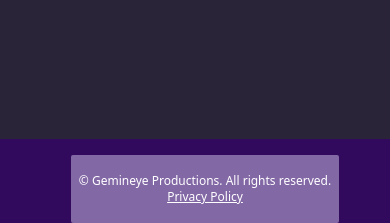
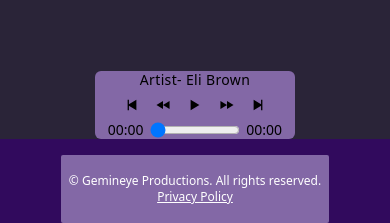
Before and after one commit to marshall-vogt/gemineye-productions-project, a React (Vite) app in the folder client/: page / in a window 390 px wide. Shown: the part 621-844 px from the top of the page. Built offline with nearby package versions, Linux system fonts and the light colour scheme; no server answers.

Commit message:
Added responsiveness to AudioPlayer component and cleaned up styling

```diff
--- a/client/src/components/AudioPlayer.tsx
+++ b/client/src/components/AudioPlayer.tsx
@@ -37,7 +37,7 @@ export default function AudioPlayer() {
   };
 
   return (
-    <div className="flex flex-col justify-center items-center h-full">
+    <div className="flex flex-col justify-center items-center h-[8vh] sm:h-full sm:mr-5 bg-[#8368a6] rounded-md">
       <DisplayTrack displayTrackProps={displayTrackProps} />
       <Controls controlsProps={controlsProps} />
       <ProgressBar progressBarProps={progressBarProps} />
--- a/client/src/components/Controls.tsx
+++ b/client/src/components/Controls.tsx
@@ -74,9 +74,9 @@ export default function Controls({ controlsProps }: Props) {
   }, [volume, audioRef, muteVolume]);
 
   return (
-    <div className="flex flex-col justify-center items-center w-[20vw]">
+    <div className="flex flex-col justify-center items-center text-sm w-full">
       <div
-        className="w-[10vw] flex justify-between mb-2"
+        className="w-[70%] flex justify-between text-md mb-2"
         style={{ display: 'flex' }}>
         <button onClick={handlePrevious}>
           <IoPlaySkipBackSharp />
@@ -95,7 +95,7 @@ export default function Controls({ controlsProps }: Props) {
           <IoPlaySkipForwardSharp />
         </button>
       </div>
-      <div className="mb-1">
+      <div className="hidden md:block text-md w-[90%] text-center">
         <button onClick={() => setMuteVolume(!muteVolume)}>
           {muteVolume || volume < 5 ? (
             <IoMdVolumeOff />
@@ -111,7 +111,6 @@ export default function Controls({ controlsProps }: Props) {
           max={100}
           value={volume}
           onChange={(e) => setVolume(Number(e.target.value))}
-          className=""
         />
       </div>
     </div>
--- a/client/src/components/DisplayTrack.tsx
+++ b/client/src/components/DisplayTrack.tsx
@@ -28,8 +28,8 @@ export default function DisplayTrack({ displayTrackProps }: Props) {
         onLoadedMetadata={onLoadedMetadata}
         onEnded={handleNext}
       />
-      <div className="font-semibold mb-1 tracking-wide">
-        <p>{tracks[currentIndex].name}</p>
+      <div className="tracking-wide text-sm mb-2 font-medium">
+        <p>Artist- {tracks[currentIndex].name}</p>
       </div>
     </div>
   );
--- a/client/src/components/Footer.tsx
+++ b/client/src/components/Footer.tsx
@@ -2,8 +2,14 @@ import AudioPlayer from './AudioPlayer';
 
 export default function Footer() {
   return (
+    <>
+      <div className="w-full sm:hidden flex justify-center">
+        <div>
+          <AudioPlayer />
+        </div>
+      </div>
       <div className="mt-auto bg-[#310a5d] w-full h-[10vh] flex items-end justify-center sm:justify-between text-white font-light">
-      <div className="ml-5 bg-[#8368a6] p-2 round h-[8vh] flex flex-col items-center justify-center rounded-sm text-xs">
+        <div className="sm:ml-5 bg-[#8368a6] p-2 round h-[8vh] flex flex-col items-center justify-center rounded-sm text-xs">
           <div>&copy; Gemineye Productions. All rights reserved.</div>
           <div className="underline">Privacy Policy</div>
         </div>
@@ -11,5 +17,6 @@ export default function Footer() {
           <AudioPlayer />
         </div>
       </div>
+    </>
   );
 }
--- a/client/src/components/ProgressBar.tsx
+++ b/client/src/components/ProgressBar.tsx
@@ -25,14 +25,14 @@ export default function ProgressBar({ progressBarProps }: Props) {
     return '00:00';
   };
   return (
-    <div className="w-[20vw] flex justify-around">
+    <div className="w-[90%] min-w-min flex justify-around text-sm">
       <span>{formatTime(timeProgress)}</span>
       <input
         type="range"
         ref={progressBarRef}
         defaultValue="0"
         onChange={handleProgessChange}
-        className="w-[10vw]"
+        className="w-[50%]"
       />
       <span>{formatTime(duration)}</span>
     </div>
--- a/client/src/pages/EventDetails.tsx
+++ b/client/src/pages/EventDetails.tsx
@@ -141,7 +141,7 @@ export default function EventDetails() {
         )}
         {scope === 'checkout' && <Checkout checkoutProps={checkoutProps} />}
       </div>
-      <div className="h-[11vh]"></div>
+      <div className="h-[18vh]"></div>
     </div>
   );
 }
--- a/client/src/pages/EventsPage.tsx
+++ b/client/src/pages/EventsPage.tsx
@@ -15,7 +15,7 @@ export default function EventsPage({ upcomingEvents }: Props) {
             <EventPageEvents key={event.eventId} event={event} />
           ))}
       </div>
-      <div className="h-[11vh]"></div>
+      <div className="h-[18vh]"></div>
     </div>
   );
 }
--- a/client/src/pages/HomePage.tsx
+++ b/client/src/pages/HomePage.tsx
@@ -22,7 +22,7 @@ export default function HomePage({ upcomingEvents }: Props) {
           </ul>
         </div>
       </div>
-      <div className="h-[11vh]"></div>
+      <div className="h-[18vh]"></div>
     </div>
   );
 }
--- a/client/src/pages/UserTickets.tsx
+++ b/client/src/pages/UserTickets.tsx
@@ -111,7 +111,7 @@ export default function UserTickets() {
           </>
         )}
       </div>
-      <div className="h-[11vh]"></div>
+      <div className="h-[18vh]"></div>
     </>
   );
 }
```
Lines whose indentation alone changed are shown as unchanged.
